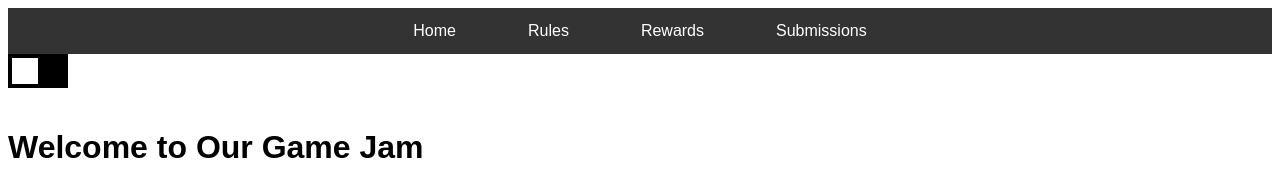
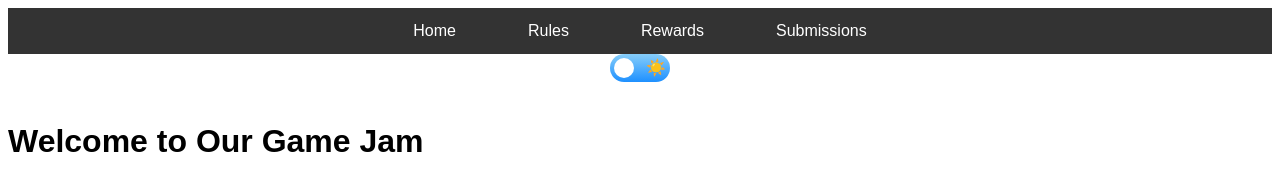
Before and after one commit to jernejmarcic/WebstormProjects, a plain HTML site: page Game-Jam/index.html in a window 1280 px wide. Drawn offline with nearby package versions, Linux system fonts and the light colour scheme.

Commit message:
Made the darkmode/lightmode switch look pretty as fuck

```diff
--- a/Game-Jam/index.html
+++ b/Game-Jam/index.html
@@ -5,6 +5,8 @@
     <meta name="viewport" content="width=device-width, initial-scale=1.0">
     <title>Game Jam Website</title>
     <link rel="stylesheet" href="styles.css">
+    <script src="https://code.jquery.com/jquery-3.5.1.min.js"></script>
+    <script src="https://code.jquery.com/ui/1.12.1/jquery-ui.min.js"></script>
 </head>
 <body>
 <div class="nav-bar">
@@ -38,5 +40,8 @@
 </div>
 
 <script src="script.js"></script>
+
+
+
 </body>
 </html>
--- a/Game-Jam/styles.css
+++ b/Game-Jam/styles.css
@@ -136,4 +136,118 @@ body {
     100% { opacity: 1; }
 }
 
-/* The rest of your CSS... */
+/* Delete this part of your CSS */
+.toggle-switch {
+    position: relative;
+    width: 60px;
+    height: 34px;
+}
+
+.toggle-switch input {
+    opacity: 0;
+    width: 0;
+    height: 0;
+}
+
+.toggle-switch label {
+    position: absolute;
+    cursor: pointer;
+    top: 0;
+    left: 0;
+    right: 0;
+    bottom: 0;
+    background-color: rgba(0, 0, 0, 1);
+    transition: .4s;
+}
+
+.toggle-switch label:before {
+    position: absolute;
+    content: "";
+    height: 26px;
+    width: 26px;
+    left: 4px;
+    bottom: 4px;
+    background-color: rgba(255, 255, 255, 1);
+    transition: .4s;
+}
+
+.toggle-switch input:checked + label {
+    background-color: rgba(0, 255, 0, 1);
+}
+
+.toggle-switch input:checked + label:before {
+    transform: translateX(26px);
+}
+
+/* Add this part to your CSS */
+.toggle-switch {
+    position: relative;
+    width: 60px;
+    height: 28px;
+}
+
+.toggle-switch input {
+    opacity: 0;
+    width: 0;
+    height: 0;
+}
+
+.toggle-switch label {
+    position: absolute;
+    cursor: pointer;
+    top: 0;
+    left: 0;
+    right: 0;
+    bottom: 0;
+    background: linear-gradient(to bottom, rgba(135,206,250,1) 0%, rgba(30,144,255,1) 100%);
+    transition: .4s;
+    border-radius: 24px;
+}
+
+.toggle-switch label:before {
+    position: absolute;
+    content: "";
+    height: 20px;
+    width: 20px;
+    left: 4px;
+    bottom: 4px;
+    background-color: rgba(255, 255, 255, 1);
+    transition: .4s;
+    border-radius: 50%;
+}
+
+.toggle-switch input:checked + label {
+    background: linear-gradient(to bottom, rgba(25,25,112,1) 0%, rgba(0,0,128,1) 100%);
+}
+
+.toggle-switch input:checked + label:before {
+    transform: translateX(32px);
+}
+
+/* Add this part to your CSS */
+.toggle-switch label:after {
+    position: absolute;
+    content: "☀️";
+    height: 20px;
+    width: 20px;
+    right: 4px;
+    bottom: 4px;
+    color: rgba(0, 0, 0, 1);
+    transition: .4s;
+    text-align: center;
+    line-height: 20px;
+}
+
+.toggle-switch input:checked + label:after {
+    content: "🌙";
+    color: rgba(255, 255, 255, 1);
+    right: auto;
+    left: 4px;
+}
+
+.toggle-switch {
+    position: relative;
+    width: 60px;
+    height: 28px;
+    margin: auto; /* This will center your switch */
+}
```
Also changed, not shown: Game-Jam/script.js (line endings or trailing spaces).
